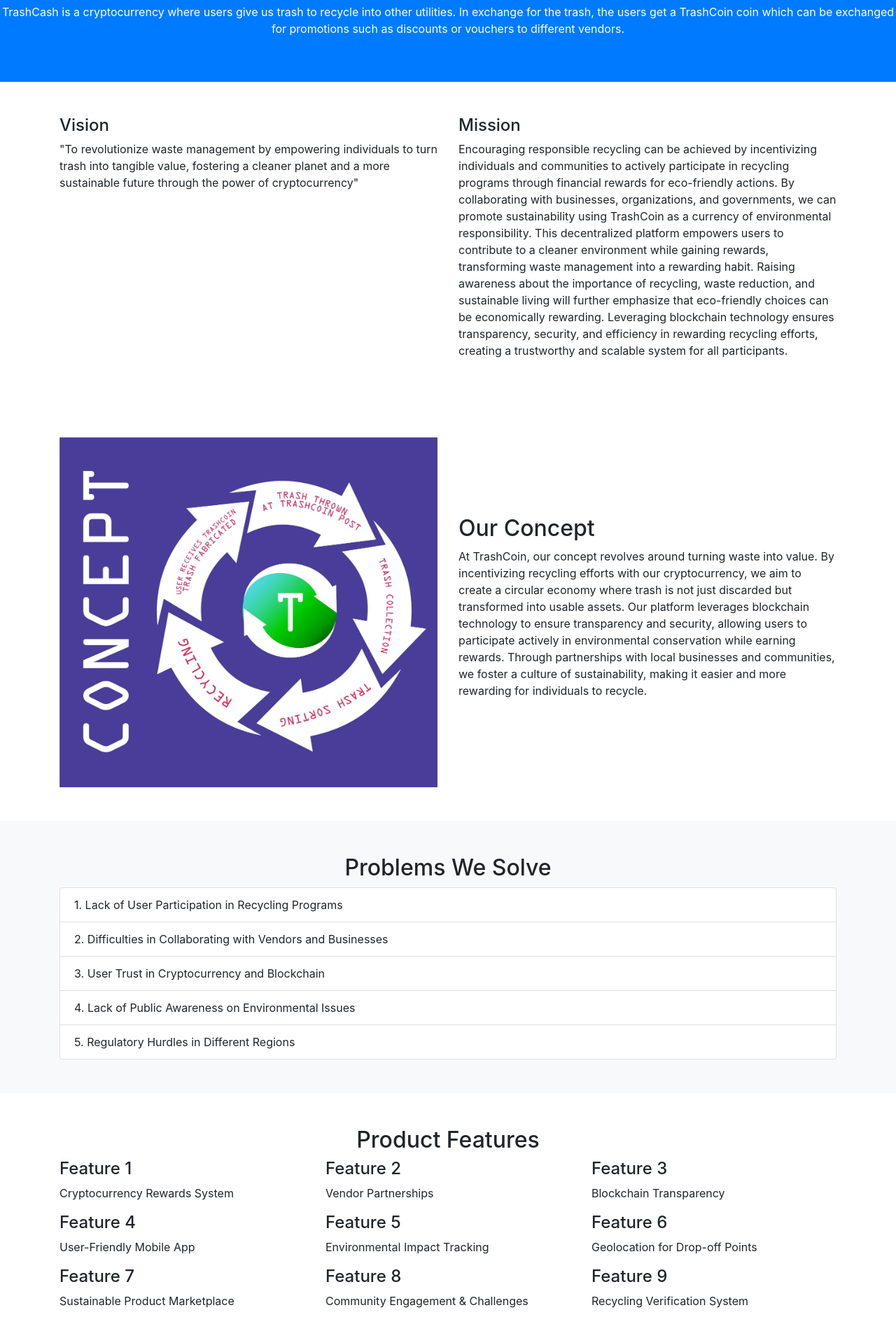
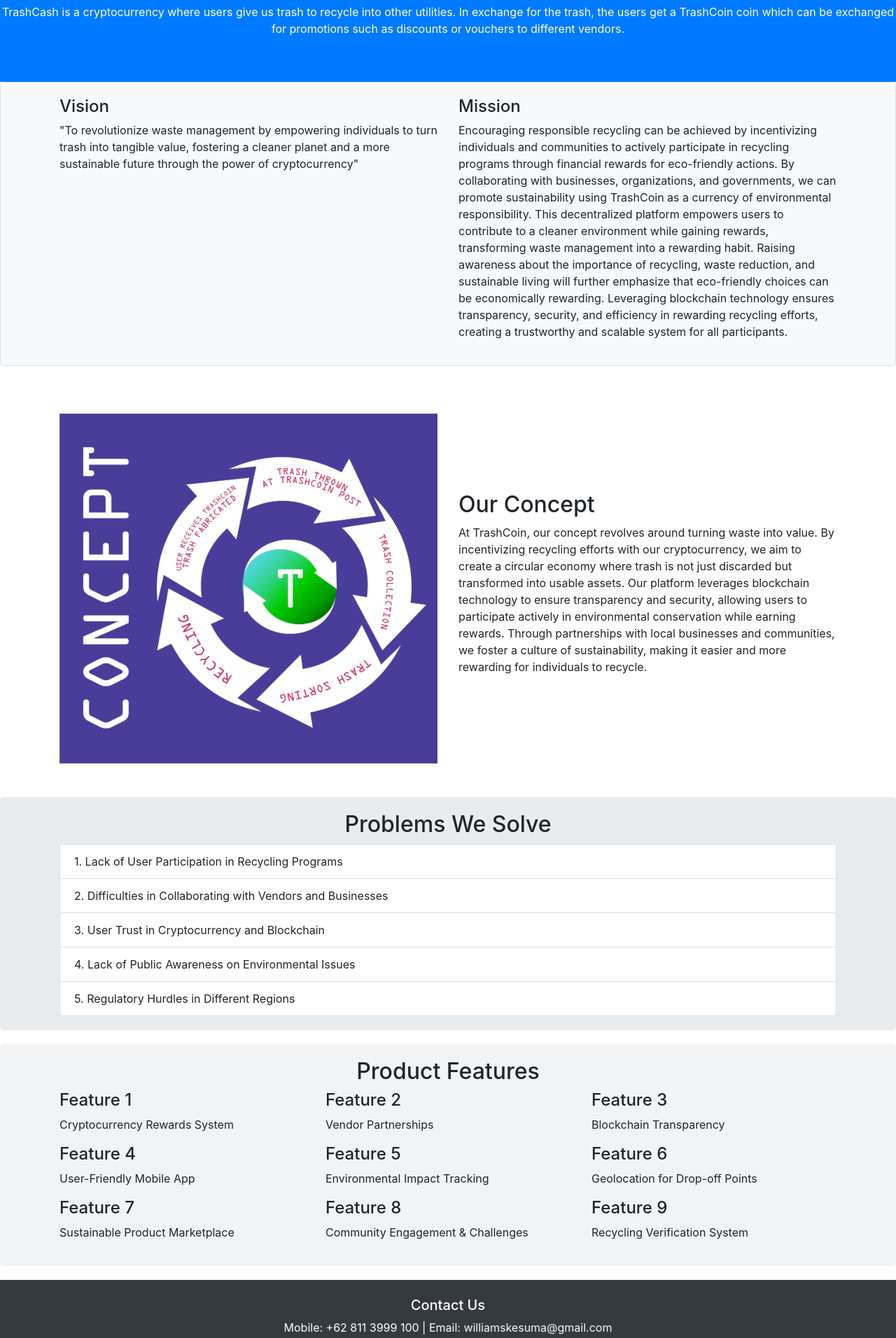
Before and after one commit to WilliamKesuma/WilliamKesuma.github.io, a plain HTML site: page index.html in a window 1280 px wide. Shown: the part 293-2205 px from the top of the page at 70% size. Drawn offline with nearby package versions, Linux system fonts and the light colour scheme.

Commit message:
Update index.html

```diff
--- a/index.html
+++ b/index.html
@@ -6,6 +6,35 @@
     <title>TRC Coin - Cryptocurrency Landing Page</title>
     <link rel="stylesheet" href="https://stackpath.bootstrapcdn.com/bootstrap/4.5.2/css/bootstrap.min.css">
     <link rel="stylesheet" href="styles.css">
+    <style>
+        /* Additional styling for sections */
+        section {
+            padding: 60px 0;
+        }
+        .vision-mission {
+            background-color: #f8f9fa;
+            border: 1px solid #dee2e6;
+            border-radius: 5px;
+            padding: 20px;
+            margin-bottom: 20px;
+        }
+        .problems {
+            background-color: #e9ecef;
+            border-radius: 5px;
+            padding: 20px;
+            margin-bottom: 20px;
+        }
+        .features {
+            background-color: #f1f3f5;
+            border-radius: 5px;
+            padding: 20px;
+            margin-bottom: 20px;
+        }
+        footer {
+            background-color: #343a40;
+            color: white;
+        }
+    </style>
 </head>
 <body>
     <!-- Welcome Section -->
@@ -16,7 +45,7 @@
     </header>
 
     <!-- Vision and Mission Section -->
-    <section id="vision" class="py-5">
+    <section id="vision" class="vision-mission">
         <div class="container">
             <div class="row">
                 <div class="col-md-6">
@@ -31,7 +60,7 @@
         </div>
     </section>
 
- <!-- Concept Section -->
+    <!-- Concept Section -->
     <section id="concept" class="py-5">
         <div class="container">
             <div class="row align-items-center">
@@ -47,7 +76,7 @@
     </section>
 
     <!-- Problem Statements Section -->
-    <section id="problems" class="bg-light py-5">
+    <section id="problems" class="problems">
         <div class="container">
             <h2 class="text-center">Problems We Solve</h2>
             <ul class="list-group">
@@ -61,7 +90,7 @@
     </section>
 
     <!-- Features Section -->
-    <section id="features" class="py-5">
+    <section id="features" class="features">
         <div class="container">
             <h2 class="text-center">Product Features</h2>
             <div class="row">
```
